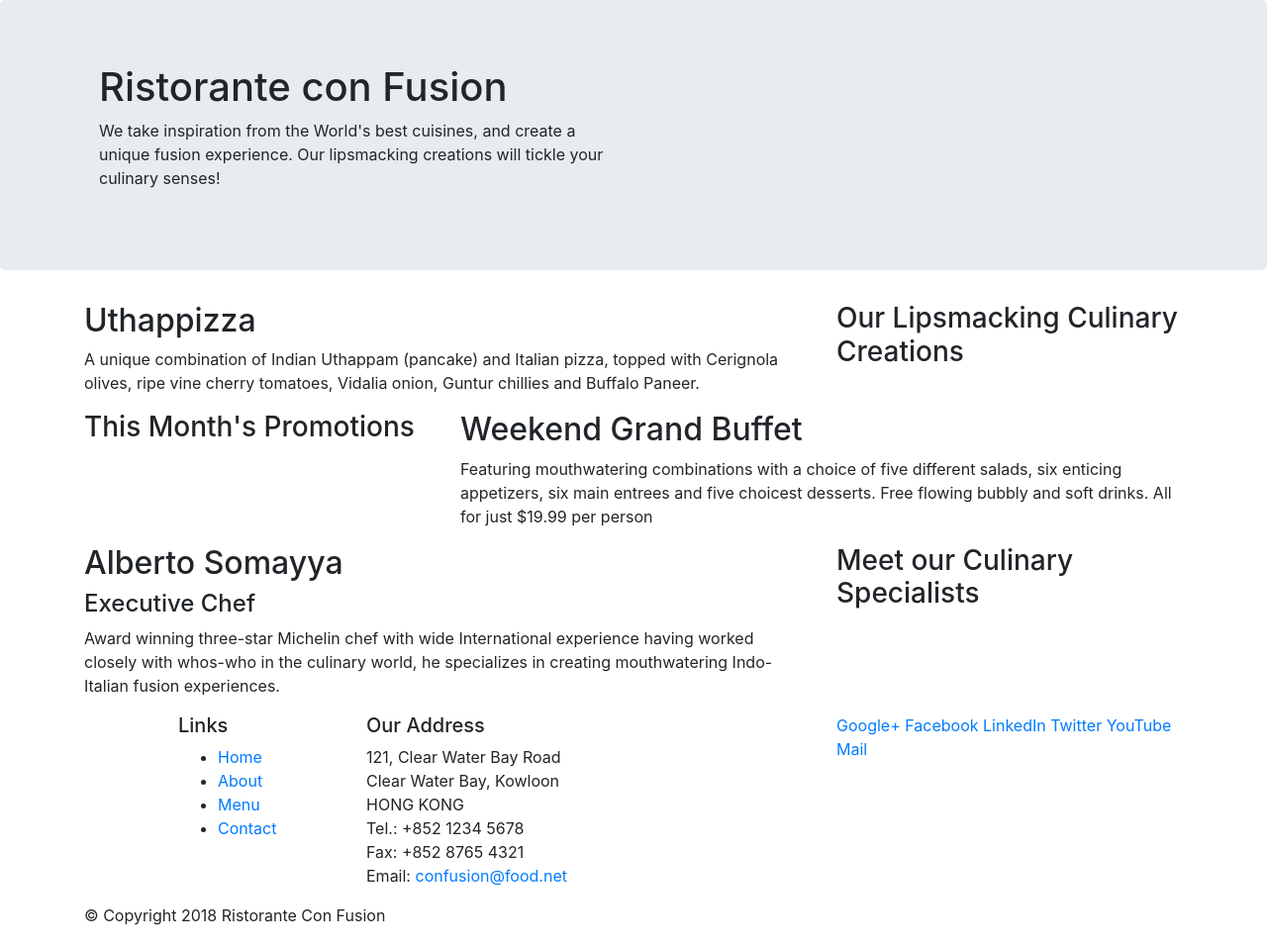
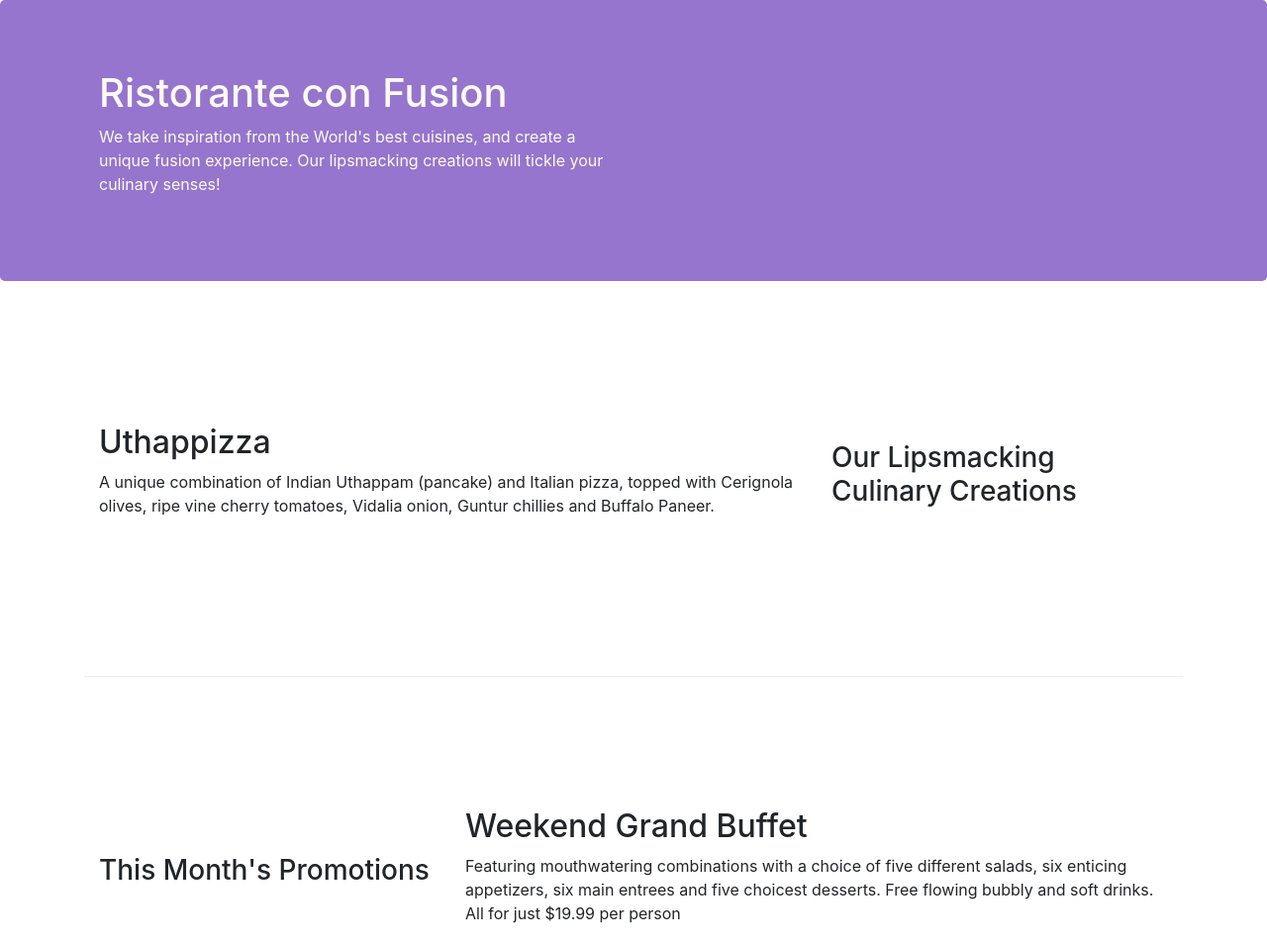
Before and after one commit to dev-ai-kar/confusion--Bootstrap4, a website: page index.html in a window 1280 px wide. Shown: the top 956 px of the page at 99% size. Drawn offline with nearby package versions, Linux system fonts and the light colour scheme.

Commit message:
Bootstrap Grid Part 2
Customize the CSS classes through own additions in a separate CSS
Centering the content both vertically and horizontally within a row

```diff
--- /dev/null
+++ b/css/style.css
@@ -0,0 +1,31 @@
+.row-header {
+    margin: 0pc auto;
+    padding: 0px auto;
+}
+
+.row-content {
+    margin: 0px auto;
+    padding: 50px 0px 50px 0px;
+    border-bottom: 1px ridge;
+    min-height: 400px;
+
+}
+
+.footer {
+    background-color: #d1c4e9;
+    margin: 0px auto;
+    padding: 20px 0px 20px 0px;
+}
+
+.jumbotron {
+    padding: 70px 30px 70px 30px;
+    margin: 0px auto;
+    background: #9575cd;
+    color: floralwhite
+}
+
+.address {
+    font-size: 80%;
+    margin: 0px;
+    color: #0f0f0f;
+}
--- a/index.html
+++ b/index.html
@@ -10,13 +10,14 @@
 
         <!-- Bootstrap CSS -->
         <link rel="stylesheet" href="node_modules/bootstrap/dist/css/bootstrap.min.css">
+        <link rel="stylesheet" href="css/style.css">
 </head>
 
 <body>
 
     <header class="jumbotron">
         <div class="container">
-            <div>
+            <div class="row row-header">
                 <div class="col-12 col-sm-6">
                     <h1>Ristorante con Fusion</h1>
                     <p>We take inspiration from the World's best cuisines, and create a unique fusion experience. Our lipsmacking creations will tickle your culinary senses!</p>
@@ -28,7 +29,7 @@
     </header>
 
     <div class="container">
-        <div class="row">
+        <div class="row row-content align-items-center">
             <div class="col-12 col-sm-4 order-sm-last col-sm-3">
                 <h3>Our Lipsmacking Culinary Creations</h3>
             </div>
@@ -39,7 +40,7 @@
         </div>
 
 
-        <div class="row">
+        <div class="row row-content  align-items-center">
             <div class="col-12 col-sm-4 col-sm-3">
                 <h3>This Month's Promotions</h3>
             </div>
@@ -49,7 +50,7 @@
             </div>
         </div>
 
-        <div class="row">
+        <div class="row row-content  align-items-center">
             <div class="col-12 col-sm-4 order-sm-last col-sm-3">
                 <h3>Meet our Culinary Specialists</h3>
             </div>
@@ -61,12 +62,12 @@
         </div>
     </div>
 
-    <footer>
+    <footer class="footer">
         <div class="container">
             <div class="row">
                 <div class="col-4 offset-1 col-sm-2">
                     <h5>Links</h5>
-                    <ul>
+                    <ul class="list-unstyled">
                         <li><a href="#">Home</a></li>
                         <li><a href="#">About</a></li>
                         <li><a href="#">Menu</a></li>
@@ -84,8 +85,8 @@
 		              Email: <a href="mailto:confusion@food.net">confusion@food.net</a>
 		           </address>
                 </div>
-                <div class="col-12 col-sm-4">
-                    <div>
+                <div class="col-12 col-sm-4 align-self-center">
+                    <div class="text-center">
                         <a href="http://google.com/+">Google+</a>
                         <a href="http://www.facebook.com/profile.php?id=">Facebook</a>
                         <a href="http://www.linkedin.com/in/">LinkedIn</a>
@@ -95,7 +96,7 @@
                     </div>
                 </div>
            </div>
-           <div  class="row">
+           <div  class="row justify-content-center">
                 <div class="col-auto">
                     <p>© Copyright 2018 Ristorante Con Fusion</p>
                 </div>
```
